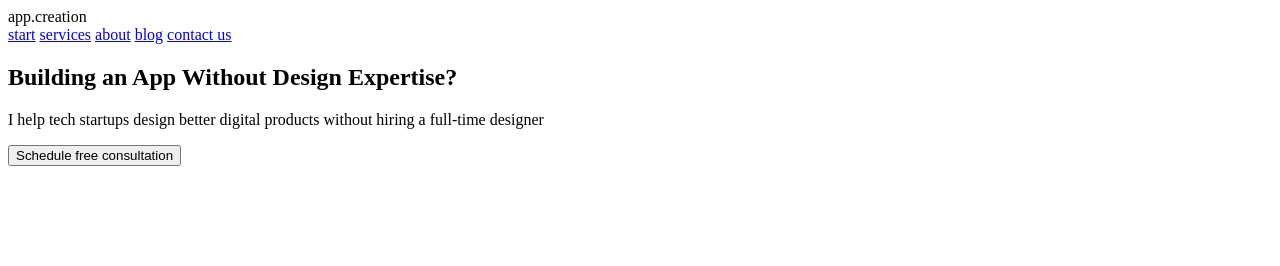
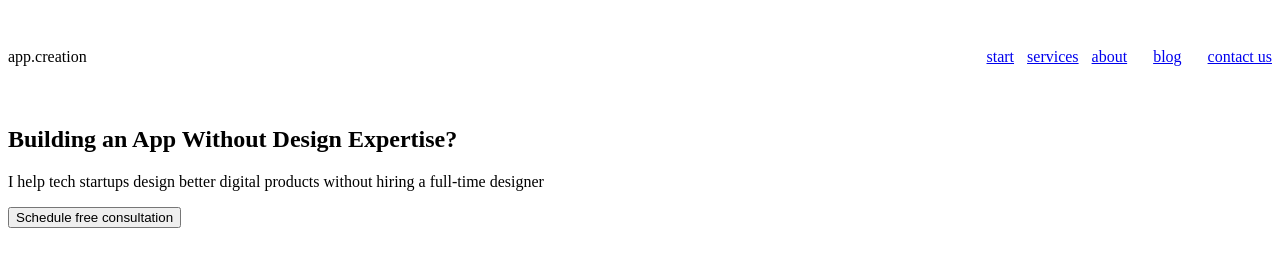
Before and after one commit to WebHeroSchool/ryzhikova-site, a plain HTML site: page index.html in a window 1280 px wide. Drawn offline with Linux system fonts and the light colour scheme.

Commit message:
Update styles.css

```diff
--- a/styles.css
+++ b/styles.css
@@ -1,3 +1,39 @@
+.body{
+  margin: 0;
+}
+
+.wrapper{
+  margin:auto;
+  width: 80%;
+}
+
+.header{
+  display: flex;
+  justify-content: space-between;
+}
+
+.logo, .menu{
+  display: inline-block;
+}
+
+ .logo{
+   padding: 40px 0;
+ }
+
+ .menu {
+   display: flex;
+   align-items: center;
+ }
+
+ .menu_item {
+   padding: 0 13px;
+ }
+
+ .menu_item:last-child {
+   padding-right: 0;
+ }
+
+
 .main_title {
   font-family: Roboto
 }
```
